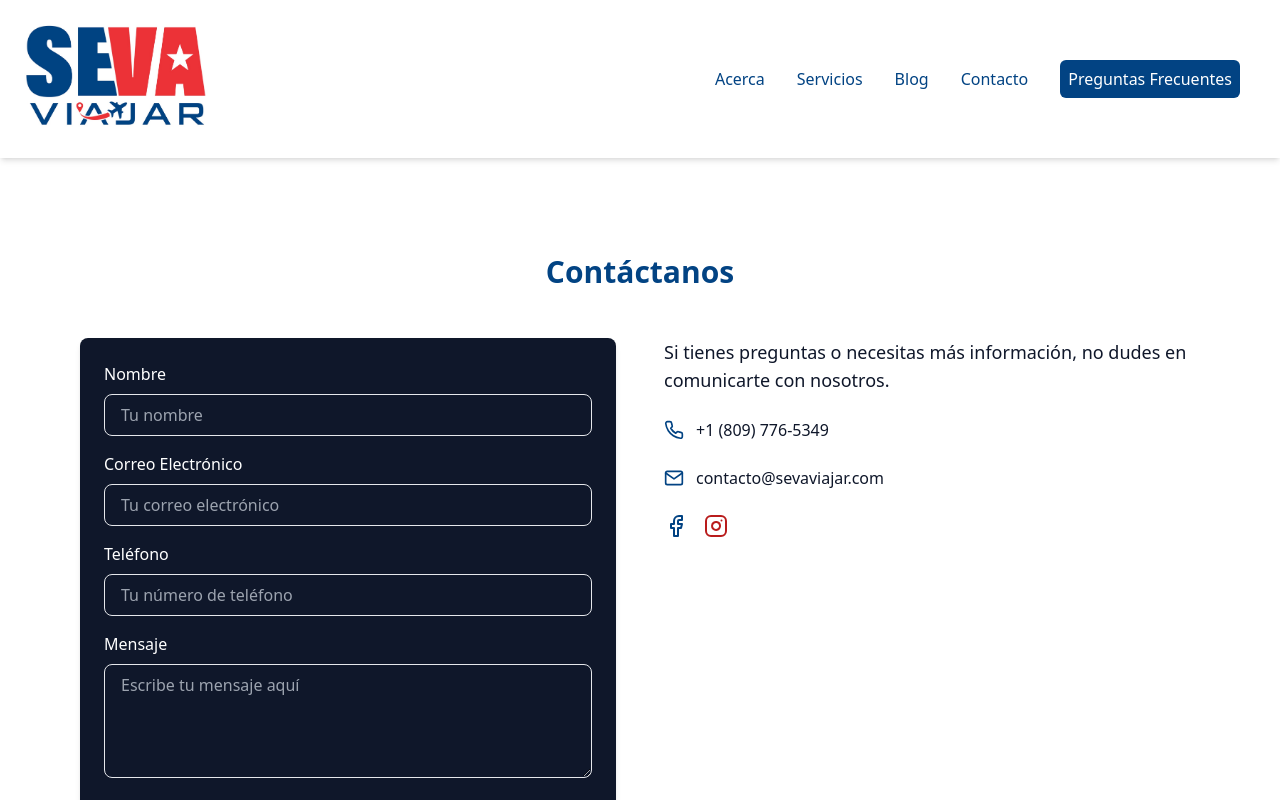
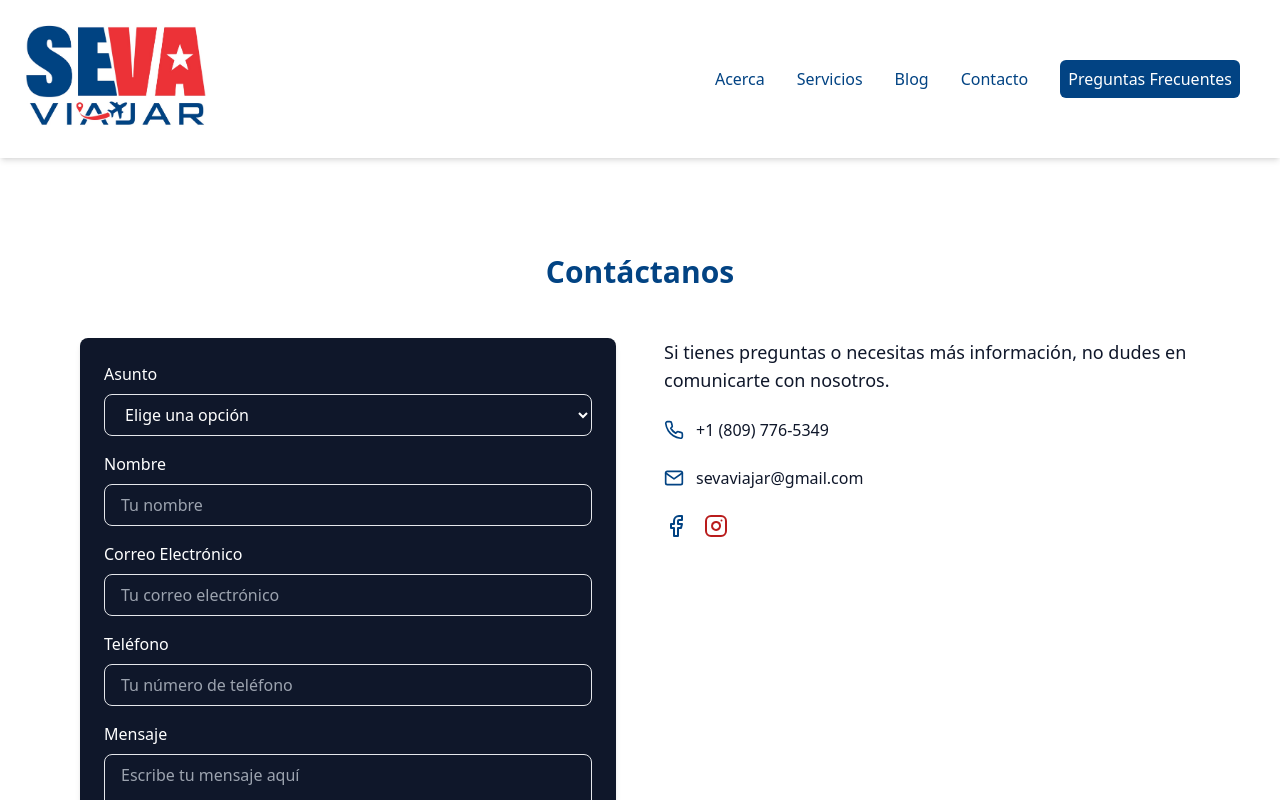
Before and after one commit to Sebastian0896/sevaviajar, a Next.js app: page /contacto in a window 1280 px wide. Shown: the top 800 px of the page. Built offline with nearby package versions, Linux system fonts and the light colour scheme.

Commit message:
Instalamos el paquete para manejar el envio y recibimiento de correo, ya podemos enviar correo desde el frontend, en este caso lo recibimos en sevaviajar@gmail.com  09-06-2025

```diff
--- a/package.json
+++ b/package.json
@@ -9,6 +9,7 @@
     "lint": "next lint"
   },
   "dependencies": {
+    "@emailjs/browser": "^4.4.1",
     "@next/third-parties": "^15.1.5",
     "gray-matter": "^4.0.3",
     "lucide-react": "^0.474.0",
--- a/src/app/contacto/page.jsx
+++ b/src/app/contacto/page.jsx
@@ -1,3 +1,4 @@
+import ContactForm from '@/components/ContactForm';
 import { FiPhone, FiMail, FiFacebook, FiInstagram } from 'react-icons/fi';
 
 export default function Contacto() {
@@ -8,58 +9,7 @@ export default function Contacto() {
         <div className="grid grid-cols-1 md:grid-cols-2 gap-12 items-start">
           {/* Formulario de Contacto */}
           <div className="bg-slate-900 shadow-md rounded-lg p-6">
-            <form className='bg-slate-900'>
-              <div className="mb-4">
-                <label htmlFor="name" className="block text-white font-medium mb-2">
-                  Nombre
-                </label>
-                <input
-                  type="text"
-                  id="name"
-                  placeholder="Tu nombre"
-                  className="w-full px-4 py-2 border rounded-lg focus:outline-none focus:ring focus:ring-blue-200 bg-slate-900 text-white"
-                />
-              </div>
-              <div className="mb-4">
-                <label htmlFor="email" className="block text-white font-medium mb-2">
-                  Correo Electrónico
-                </label>
-                <input
-                  type="email"
-                  id="email"
-                  placeholder="Tu correo electrónico"
-                  className="w-full px-4 py-2 border rounded-lg focus:outline-none focus:ring focus:ring-blue-200 bg-slate-900 text-white"
-                />
-              </div>
-              <div className="mb-4">
-                <label htmlFor="phone" className="block text-white font-medium mb-2">
-                  Teléfono
-                </label>
-                <input
-                  type="text"
-                  id="phone"
-                  placeholder="Tu número de teléfono"
-                  className="w-full px-4 py-2 border rounded-lg focus:outline-none focus:ring focus:ring-blue-200 bg-slate-900 text-white"
-                />
-              </div>
-              <div className="mb-4">
-                <label htmlFor="message" className="block text-white font-medium mb-2">
-                  Mensaje
-                </label>
-                <textarea
-                  id="message"
-                  placeholder="Escribe tu mensaje aquí"
-                  className="w-full px-4 py-2 border rounded-lg focus:outline-none focus:ring focus:ring-blue-200 bg-slate-900 text-white"
-                  rows={4}
-                ></textarea>
-              </div>
-              <button
-                type="submit"
-                className="w-full bg-[#024383] text-white py-2 rounded-lg hover:bg-blue-700 transition duration-300"
-              >
-                Enviar
-              </button>
-            </form>
+            <ContactForm />
           </div>
 
           {/* Información de Contacto */}
@@ -73,7 +23,7 @@ export default function Contacto() {
             </div>
             <div className="flex items-center space-x-3">
               <FiMail className="text-[#024383] text-xl" />
-              <span className="text-slate-900">contacto@sevaviajar.com</span>
+              <span className="text-slate-900">sevaviajar@gmail.com</span>
             </div>
             <div className="flex space-x-4">
               <a href="https://facebook.com" target="_blank" rel="noopener noreferrer">
--- /dev/null
+++ b/src/components/ContactForm.jsx
@@ -0,0 +1,110 @@
+'use client'
+
+import React, { useRef } from 'react';
+import emailjs from '@emailjs/browser';
+
+export default function ContactForm() {
+  const form = useRef();
+console.log(form)
+  const sendEmail = (e) => {
+    e.preventDefault();
+
+    emailjs
+      .sendForm(
+        'contact_service',
+        'template_0olrdik',
+        form.current,
+        'AIpaBA8QgblG5CslQ'
+      )
+      .then(
+        (result) => {
+          alert('Mensaje enviado correctamente.');
+          form.current.reset();
+        },
+        (error) => {
+          alert('Hubo un error al enviar el mensaje.');
+          console.error(error);
+        }
+      );
+  };
+
+  return (
+    <form ref={form} onSubmit={sendEmail} className='bg-slate-900'>
+        <div className="mb-4">
+        <label htmlFor="title" className="block text-white font-medium mb-2">
+            Asunto
+        </label>
+        <select
+            type="text"
+            name="title"
+            id="name"
+            placeholder="Elige"
+            className="w-full px-4 py-2 border rounded-lg focus:outline-none focus:ring focus:ring-blue-200 bg-slate-900 text-white"
+            required
+        >
+            <option value="">Elige una opción</option>
+            <option value="Solicitud de visa B1/B2">Solicitud de visa B1/B2</option>
+            <option value="Solicitud de pasaporte">Solicitud de pasaporte</option>
+            <option value="Renovación de visa B1/B2">Renovación de visa B1/B2</option>
+            <option value="Renovación de pasaporte">Renovación de pasaporte</option>
+            <option value="Reprogramar citas">Reprogramar citas</option>
+            <option value="Asesoría personalizada">Asesoría personalizada</option>
+        </select>
+        </div>
+        <div className="mb-4">
+        <label htmlFor="name" className="block text-white font-medium mb-2">
+            Nombre
+        </label>
+        <input
+            type="text"
+            name="name"
+            id="name"
+            placeholder="Tu nombre"
+            className="w-full px-4 py-2 border rounded-lg focus:outline-none focus:ring focus:ring-blue-200 bg-slate-900 text-white"
+        />
+        </div>
+        <div className="mb-4">
+        <label htmlFor="email" className="block text-white font-medium mb-2">
+            Correo Electrónico
+        </label>
+        <input
+            type="email"
+            name="email"
+            id="email"
+            placeholder="Tu correo electrónico"
+            className="w-full px-4 py-2 border rounded-lg focus:outline-none focus:ring focus:ring-blue-200 bg-slate-900 text-white"
+        />
+        </div>
+        <div className="mb-4">
+        <label htmlFor="phone" className="block text-white font-medium mb-2">
+            Teléfono
+        </label>
+        <input
+            type="text"
+            name="phone"
+            id="phone"
+            placeholder="Tu número de teléfono"
+            className="w-full px-4 py-2 border rounded-lg focus:outline-none focus:ring focus:ring-blue-200 bg-slate-900 text-white"
+        />
+        </div>
+        <div className="mb-4">
+        <label htmlFor="message" className="block text-white font-medium mb-2">
+            Mensaje
+        </label>
+        <textarea
+            name="message"
+            id="message"
+            placeholder="Escribe tu mensaje aquí"
+            className="w-full px-4 py-2 border rounded-lg focus:outline-none focus:ring focus:ring-blue-200 bg-slate-900 text-white"
+            rows={4}
+        ></textarea>
+        </div>
+        <button
+        type="submit"
+        className="w-full bg-[#024383] text-white py-2 rounded-lg hover:bg-blue-700 transition duration-300"
+        >
+        Enviar
+        </button>
+    </form>
+  );
+}
```
Also changed, not shown: 1 other file (tests, documents, lock files or other folders).
